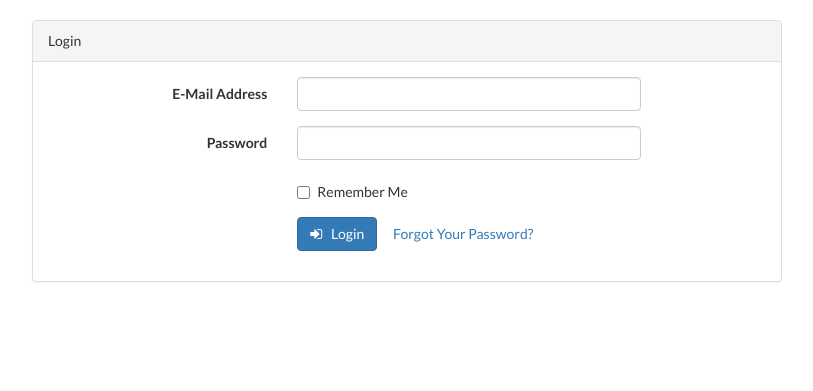
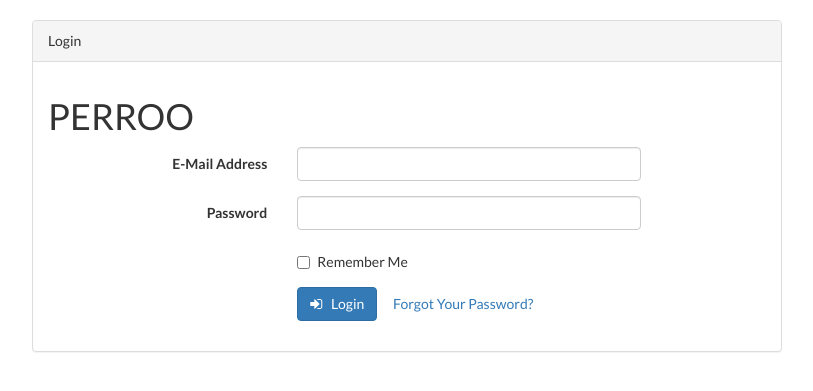
Before and after one commit to unovazquez/uno, a Laravel app: template resources/views/auth/login.blade.php in a window 1280 px wide. Shown: the part 51-442 px from the top of the page, without its empty margins (233-1046 px from the left). Run offline with Laravel 8, Linux system fonts and the light colour scheme; the template is opened without the code that fills it, so the values that code supplies are empty; settings files or empty folders that the repository lacks are supplied; some libraries are stand-ins or nearby versions.

Commit message:
perro en login

```diff
--- a/resources/views/auth/login.blade.php
+++ b/resources/views/auth/login.blade.php
@@ -9,6 +9,8 @@
                 <div class="panel-body">
                     <form class="form-horizontal" role="form" method="POST" action="{{ url('/login') }}">
                         {{ csrf_field() }}
+
+                        <h1>PERROO</h1>
 
                         <div class="form-group{{ $errors->has('email') ? ' has-error' : '' }}">
                             <label for="email" class="col-md-4 control-label">E-Mail Address</label>
```
